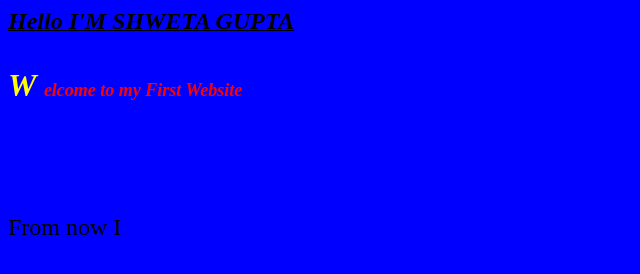
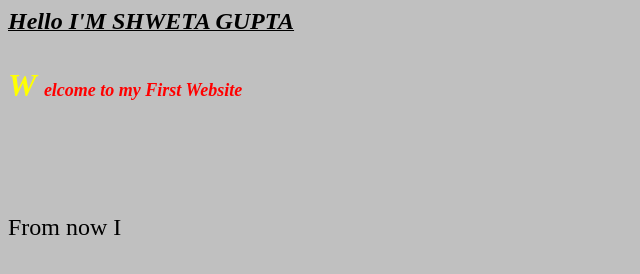
Before and after one commit to iam11thsiddharth/devx, a plain HTML site: page index.html in a window 1280 px wide. Shown: the whole page, without its empty margins (0-640 px from the left). Drawn offline with Linux system fonts and the light colour scheme.

Commit message:
Update index.html

```diff
--- a/index.html
+++ b/index.html
@@ -5,7 +5,7 @@
 my html document here
 </title>
 </head>
-<body bgcolor= "blue">
+<body bgcolor= "silver">
 <font size=6 color=yellow><h1><I>W
 </Font>
 <font size=4 color=red>elcome to my First Website</I></h1>
```
